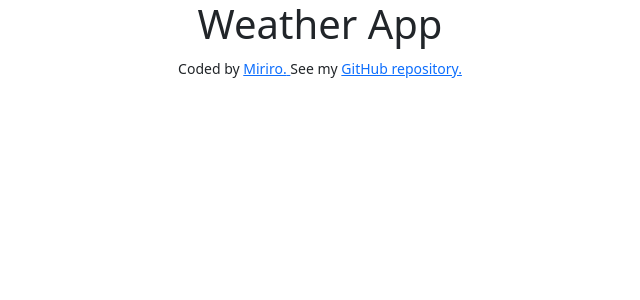
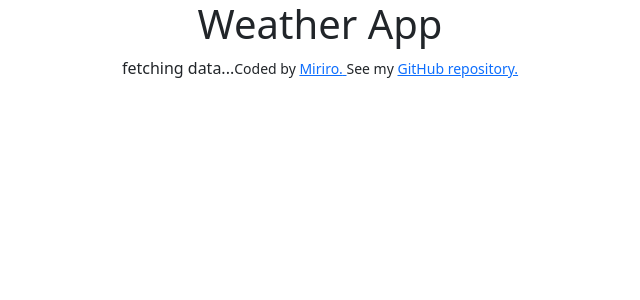
Before and after one commit to mimmuv/week5_weather_app, a React (Create React App) app: page / in a window 1280 px wide. Shown: the top 300 px of the page, without its empty margins (320-960 px from the left). Built offline with nearby package versions, Linux system fonts and the light colour scheme; no server answers.

Commit message:
Update Weatherform.js

```diff
--- a/src/Weatherform.js
+++ b/src/Weatherform.js
@@ -98,6 +98,6 @@ export default function Weatherform(props) {
   } else {
     search();
 
-    // return "fetching data...";
+    return "fetching data...";
   }
 }
```
